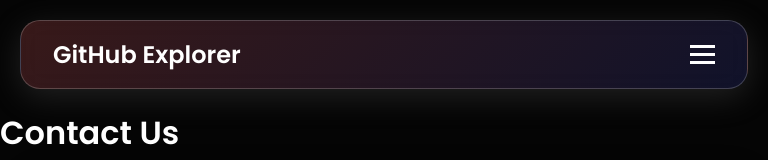
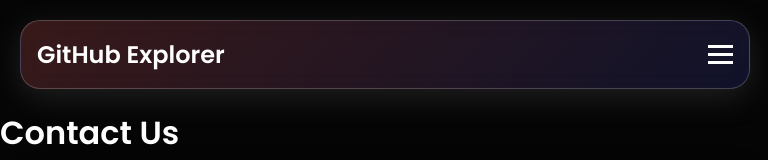
Before and after one commit to RishabhMunakhiya/Github-Project-Explorer, a React (Vite) app in the folder github-explorer/: page /contact in a window 768 px wide. Shown: the top 160 px of the page. Built offline with nearby package versions, Linux system fonts and the light colour scheme.

Commit message:
update Responsiveness

```diff
--- a/github-explorer/src/components/navbar/Navbar.css
+++ b/github-explorer/src/components/navbar/Navbar.css
@@ -102,6 +102,10 @@
 
 /* Responsive Style */
 @media (max-width: 768px) {
+  .navbar{
+    width: 90%;
+    padding: 1rem;
+  }
   .navbar-links {
     position: absolute;
     top: 70px;
@@ -124,3 +128,18 @@
     display: flex;
   }
 }
+
+@media (min-width: 768px) and (max-width: 1023px) {
+  .navbar {
+    width: 100%;
+  }
+
+
+}
+@media (min-width: 768px)  {
+  .navbar {
+    width: 95%;
+  }
+
+
+}
```
